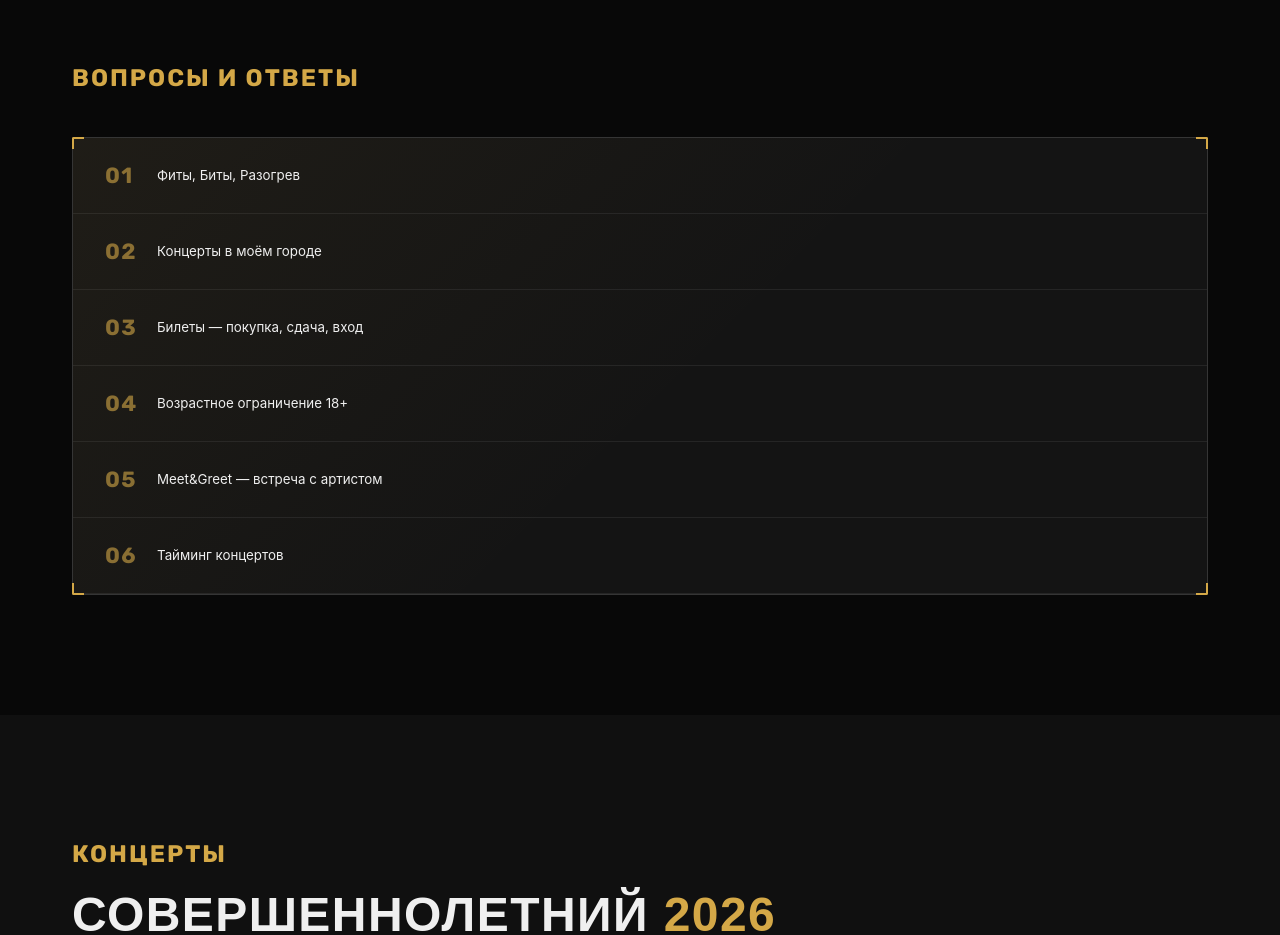
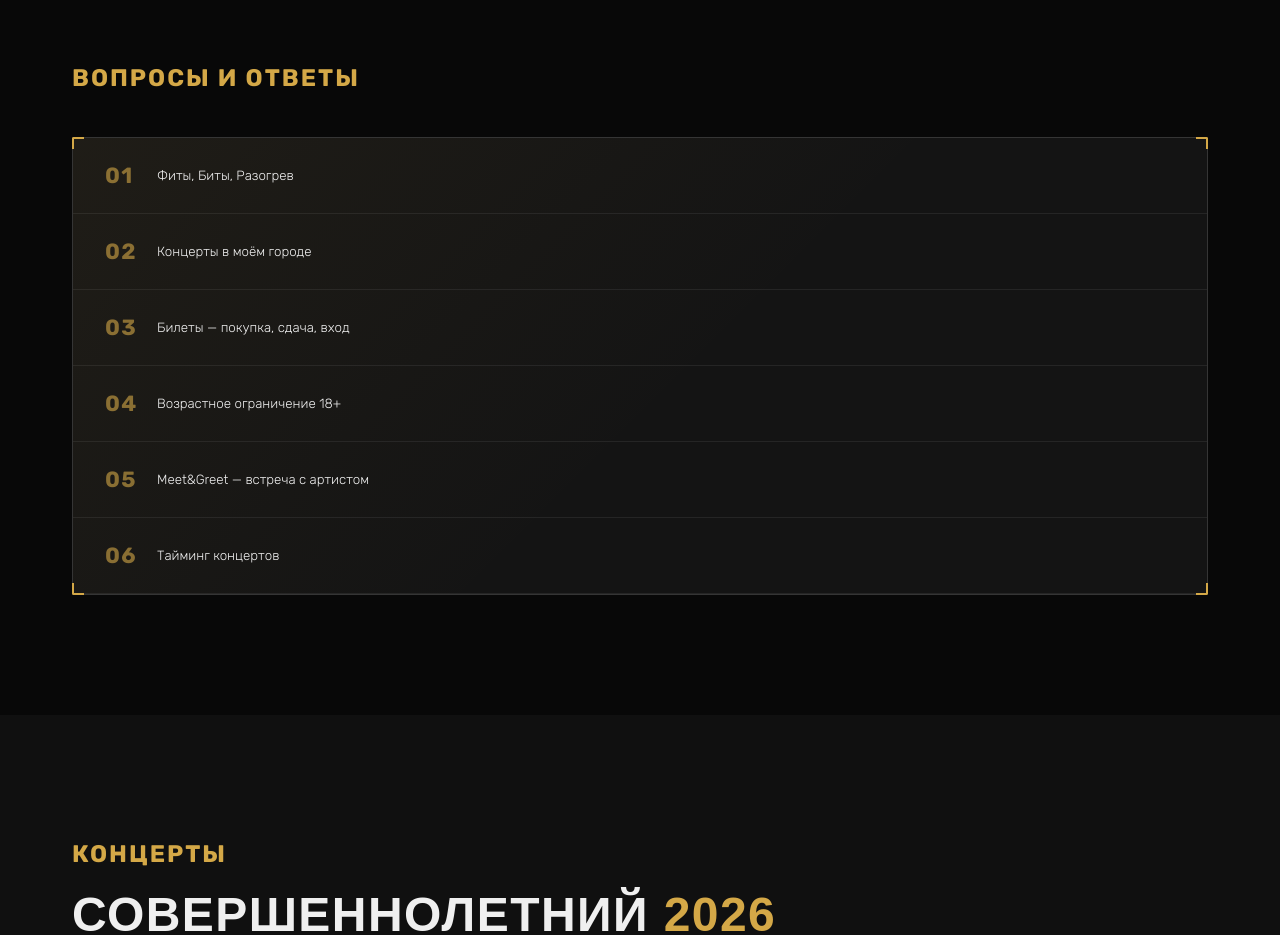
Before and after one commit to drknvpn/ChipaChipWeb, a React (Vite) app: page / in a window 1280 px wide. Shown: the part 1520-2455 px from the top of the page. Built offline with nearby package versions, Linux system fonts and the light colour scheme.

Commit message:
Update FAQ.css

```diff
--- a/src/components/FAQ.css
+++ b/src/components/FAQ.css
@@ -2,7 +2,7 @@
 .faq-frame { overflow: visible; }
 .faq-list { position: relative; z-index: 1; }
 .faq-item { border-bottom: 1px solid var(--border); }
-.faq-q { width: 100%; display: flex; align-items: center; gap: 20px; padding: 24px 32px; text-align: left; transition: background 0.2s; color: var(--text-primary); }
+.faq-q { font-family: 'Rubik'; font-weight: 300; font-style: normal; width: 100%; display: flex; align-items: center; gap: 20px; padding: 24px 32px; text-align: left; transition: background 0.2s; color: var(--text-primary); }
 .faq-q:hover { background: rgba(255,255,255,0.02); }
 .faq-num { font-family: 'Rubik'; font-weight: 700; font-style: normal; font-size: 22px; letter-spacing: 0.06em; color: var(--accent); opacity: 0.6; flex-shrink: 0; width: 32px; }
 .faq-a { font-family: 'Rubik'; font-weight: 300; font-style: normal; padding: 0 32px 28px 84px; font-size: 15px; line-height: 1.75; color: var(--text-primary); }
```
